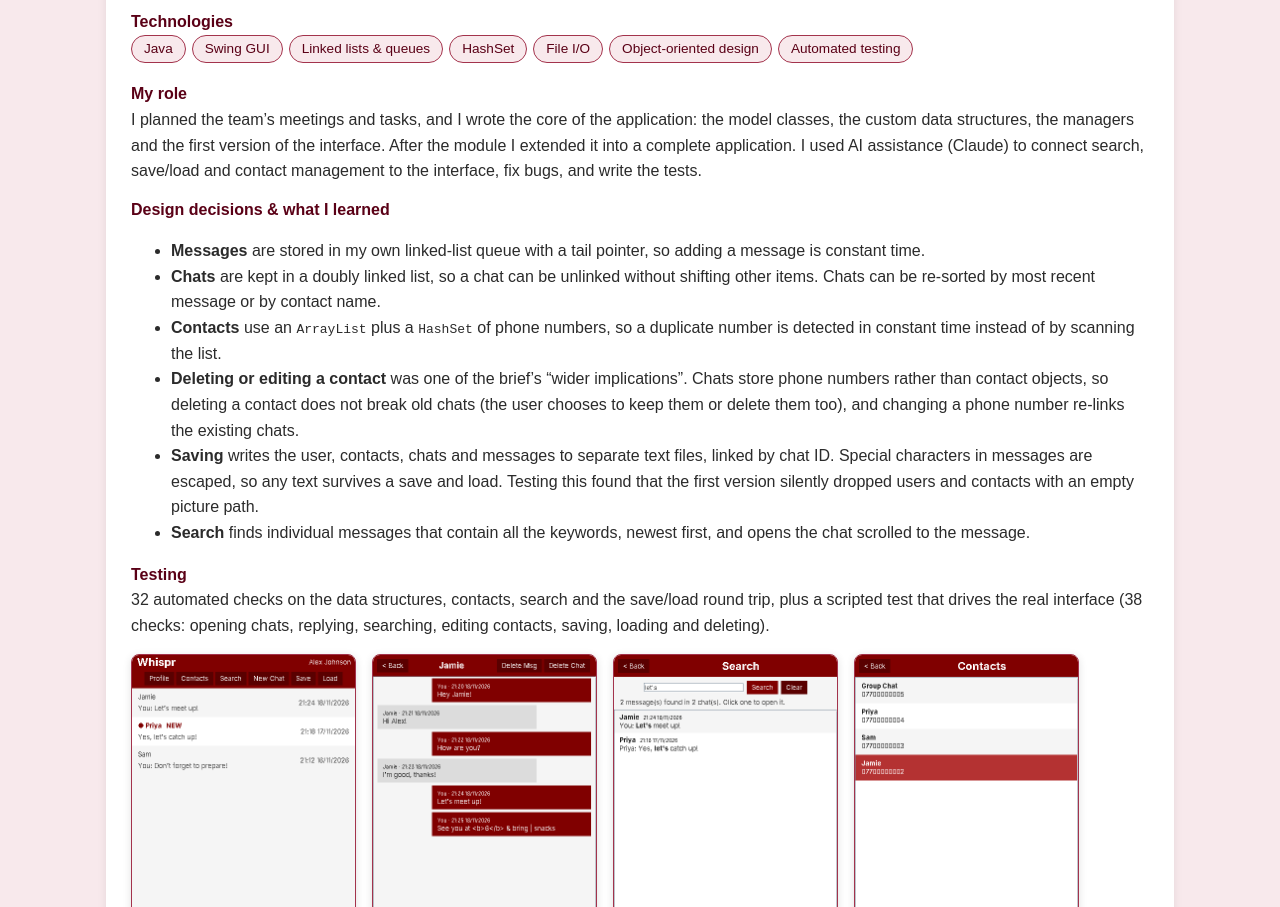
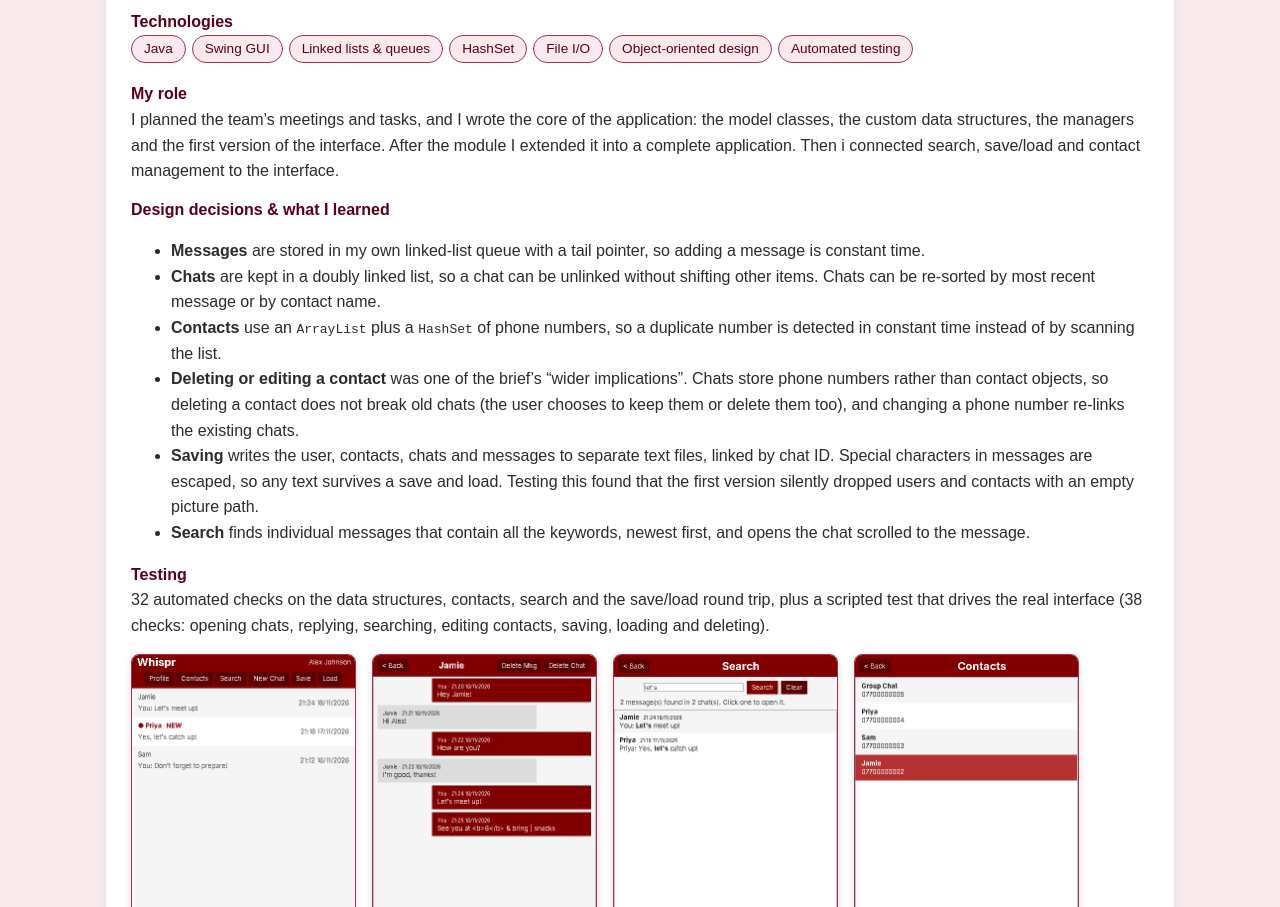
Before and after one commit to Abdoyoi/portfolio, a plain HTML site: page projects.html in a window 1280 px wide. Shown: the part 2206-3113 px from the top of the page. Drawn offline with Linux system fonts and the light colour scheme.

Commit message:
Simplify project role description in projects.html
Removed mention of AI assistance and simplified the explanation of application extension.

```diff
--- a/projects.html
+++ b/projects.html
@@ -84,7 +84,7 @@
         <dd><span class="tag">Java</span><span class="tag">Swing GUI</span><span class="tag">Linked lists &amp; queues</span><span class="tag">HashSet</span><span class="tag">File I/O</span><span class="tag">Object-oriented design</span><span class="tag">Automated testing</span></dd>
         <dt>My role</dt>
         <dd>I planned the team&rsquo;s meetings and tasks, and I wrote the core of the application: the model classes, the custom data structures, the managers and the first version of the interface.
-        After the module I extended it into a complete application. I used AI assistance (Claude) to connect search, save/load and contact management to the interface, fix bugs, and write the tests.</dd>
+        After the module I extended it into a complete application. Then i connected search, save/load and contact management to the interface.</dd>
         <dt>Design decisions &amp; what I learned</dt>
         <dd>
           <ul>
```
